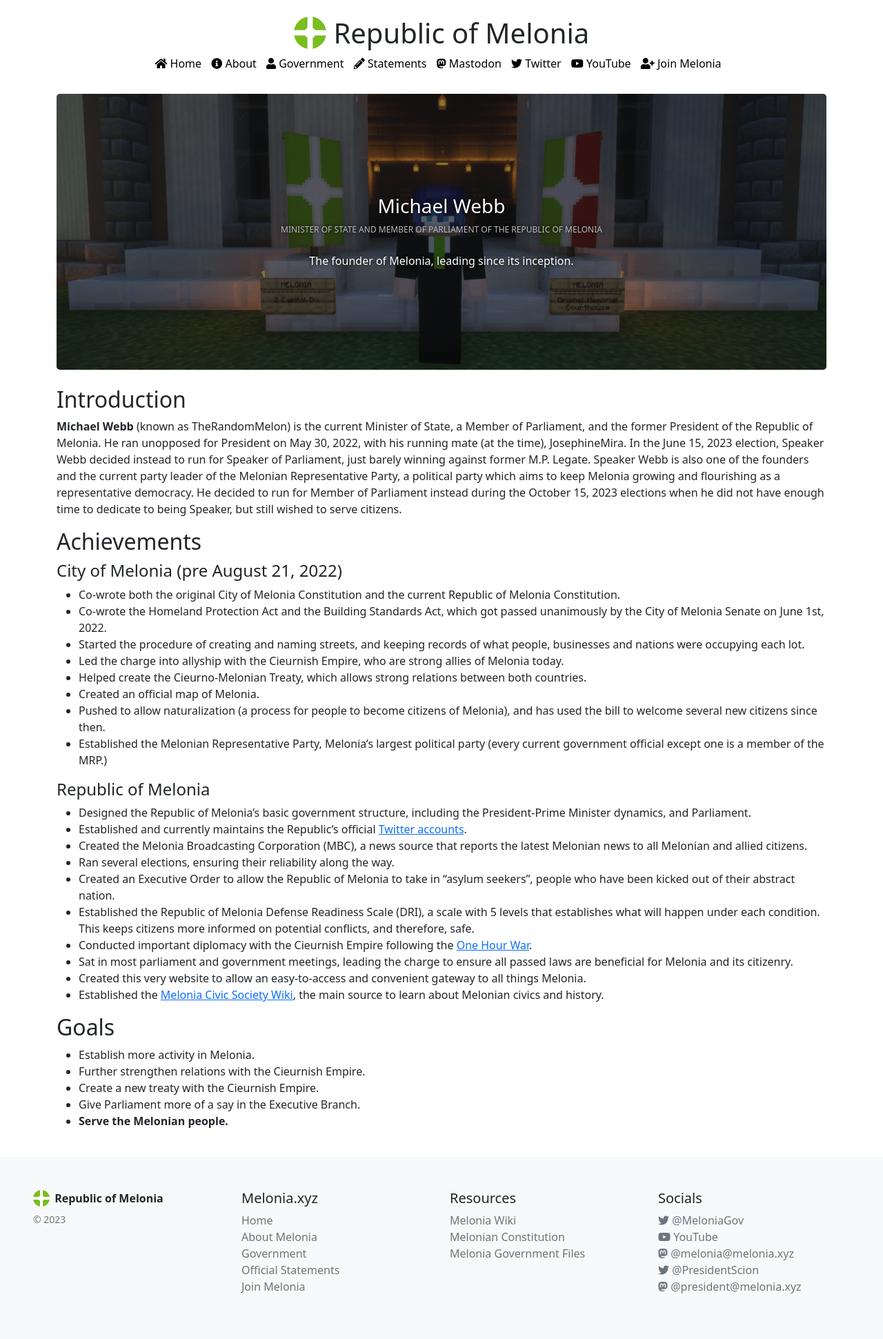
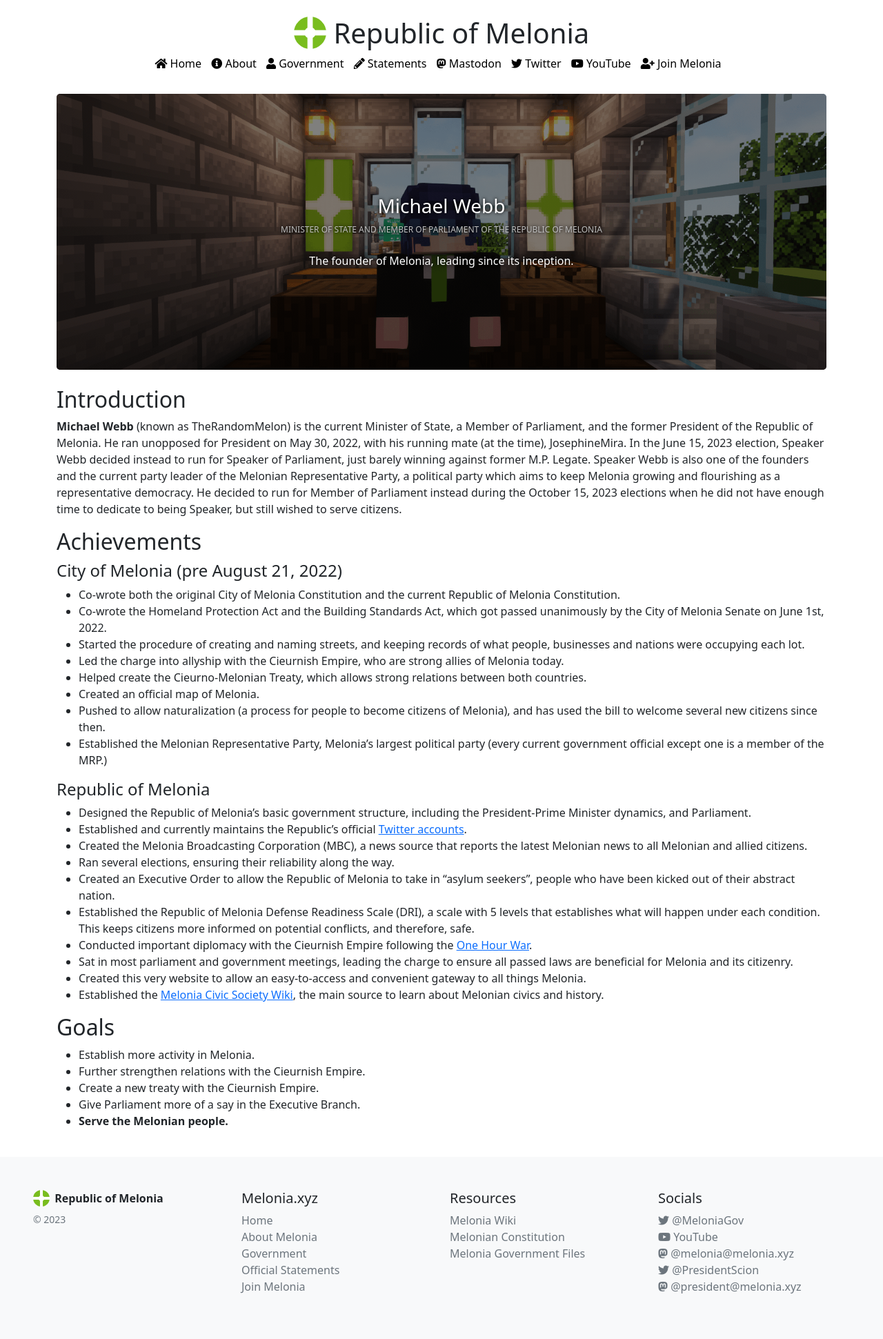
Before and after one commit to MeloniaGov/main-site, a Jekyll site: the page built from government/mptrm.md, in a window 1280 px wide. Shown: the whole page at 69% size. Built offline with Jekyll 4.4.1, drawn with Linux system fonts in a browser that asks for light colours; nearby versions of some CDN libraries.

Commit message:
Update site portraits

```diff
--- a/government/index.html
+++ b/government/index.html
@@ -25,7 +25,7 @@
     <div class="col-6 official">
         <a href="/government/president">
             <div class="card">
-                <img src="/img/government/scion-portrait.PNG" class="card-img-top" alt="President Scion">
+                <img src="/img/government/scion-portrait.png" class="card-img-top" alt="President Scion">
                 <div class="card-body">
                     <h5 class="card-title">tz_scion</h5>
                     <p class="card-text">President</p>
@@ -47,7 +47,7 @@
     <div class="col-6 official">
         <a href="/government/mptrm">
             <div class="card">
-                <img src="/img/government/trm-portrait.PNG" class="card-img-top" alt="Minister Webb">
+                <img src="/img/government/trm-min-state.png" class="card-img-top" alt="Minister Webb">
                 <div class="card-body">
                     <h5 class="card-title">TheRandomMelon</h5>
                     <p class="card-text">Minister of State</p>
@@ -109,7 +109,7 @@
 	<div class="col-4 official">
         <a href="/government/mptrm">
             <div class="card">
-                <img src="/img/government/trm-portrait.PNG" class="card-img-top" alt="M.P. cstro">
+                <img src="/img/government/trm-portrait.png" class="card-img-top" alt="M.P. cstro">
                 <div class="card-body">
                     <h5 class="card-title">Michael Webb</h5>
                     <p class="card-text">Member of Parliament</p>
--- a/government/mptrm.md
+++ b/government/mptrm.md
@@ -6,7 +6,7 @@
 heroDesc: The founder of Melonia, leading since its inception.
 keywords: TheRandomMelon
 layout: government
-image: trm-portrait.PNG
+image: trm-portrait.png
 permalink: /government/mptrm/
 ---
 
```
Also changed, not shown: government/president.md (+1 -1 lines), img/government/scion-portrait.PNG, img/government/trm-min-state.png (added), img/government/trm-portrait.PNG.
